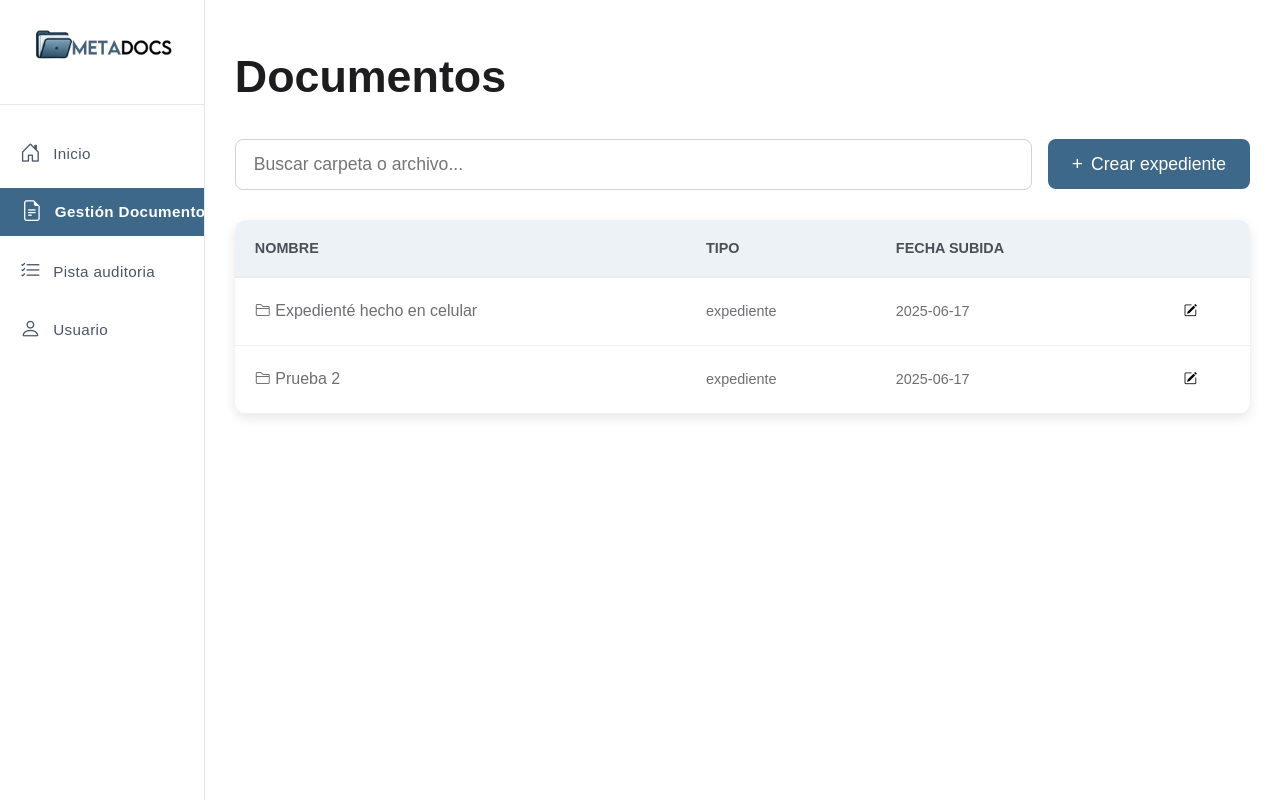
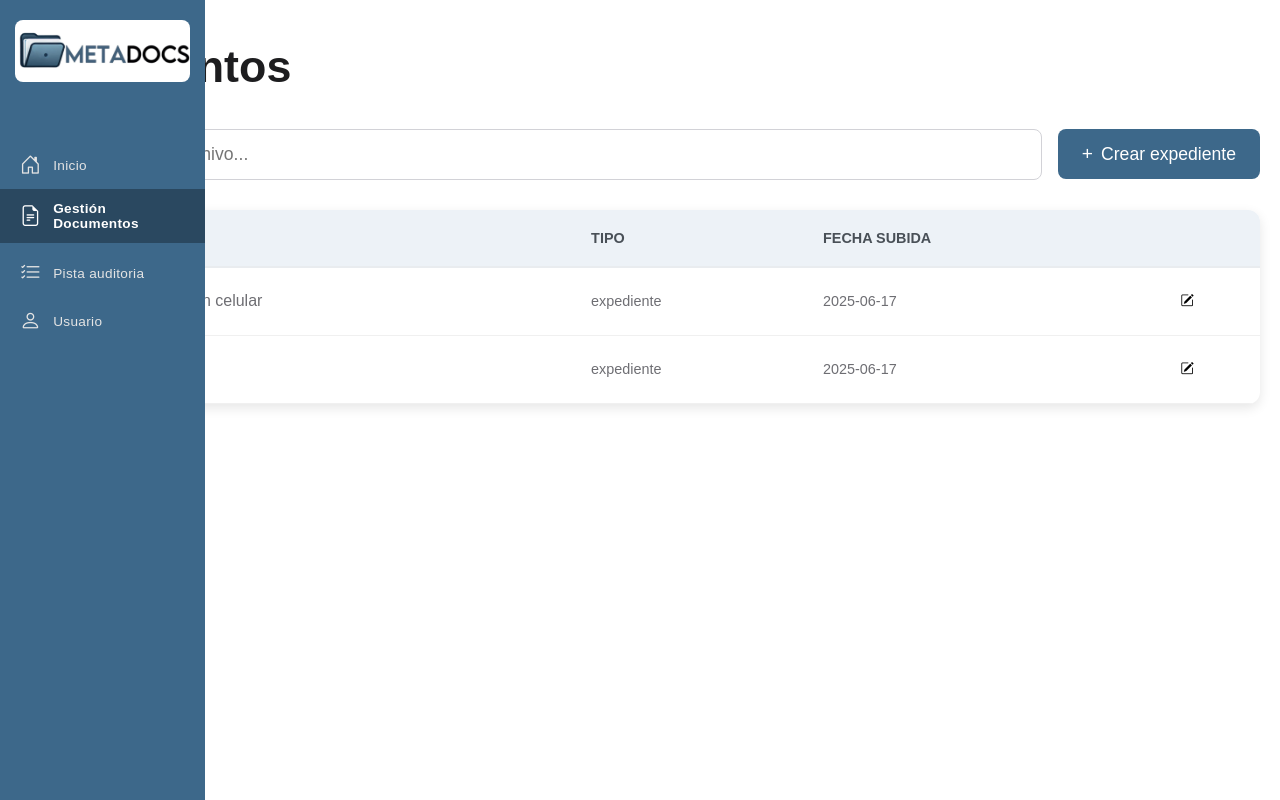
Before and after one commit to Jorwoods06/Metadocs_v2, a PHP site: page /metadocs_V2/app/vistas/auditor/archivos_auditor.php in a window 1280 px wide. Run offline with PHP 8.4, Linux system fonts and the light colour scheme; a user stored in the database is signed in; data comes from the database, SQL or seed files in the repository.

Commit message:
este commit suve el avance del menu lateral

```diff
--- a/app/vistas/admin/admin_reporte.php
+++ b/app/vistas/admin/admin_reporte.php
@@ -25,7 +25,7 @@ AutorizacionRol('administrador');
     <main id="cuerpo">
         <nav id="menu-lateral" class="menu-lateral">
             <figure id="img_menu">
-                <img src="../../../componentes/img/Imagen de WhatsApp 2025-05-01 a las 11.52.47_deffc20c.jpg" alt="imagen del menu lateral">
+                <img src="../../../componentes/img/image.png" alt="imagen del menu lateral">
             </figure>
             <ul>
                 <li>
--- a/app/vistas/admin/creacion_usuario.php
+++ b/app/vistas/admin/creacion_usuario.php
@@ -35,7 +35,7 @@ unset($_SESSION['correo_existente']);
     <main id="cuerpo">
         <nav id="menu-lateral" class="menu-lateral">
             <figure id="img_menu">
-                <img src="../../../componentes/img/Imagen de WhatsApp 2025-05-01 a las 11.52.47_deffc20c.jpg" alt="imagen del menu lateral" />
+                  <img src="../../../componentes/img/image.png" alt="imagen del menu lateral">
             </figure>
             <ul>
                 <li>
@@ -48,7 +48,7 @@ unset($_SESSION['correo_existente']);
                         <i class="bi bi-people"></i> Gestión Usuarios
                     </a>
                     <ul class="sub_menu gestion-submenu" id="sub_menu">
-                        <li><a href="../../vistas/admin/creacion_usuario.php"><i class="bi bi-person-plus"></i> Crear usuario</a></li>
+                        <li><a href="../../vistas/admin/creacion_usuario.php"><i class="bi bi-person-plus activo-submenu"></i> Crear usuario</a></li>
                         <li><a href="../admin/ver_usuarios.php"><i class="bi bi-eye"></i> Ver usuario</a></li>
                     </ul>
                 </li>
--- a/app/vistas/admin/panel_control.php
+++ b/app/vistas/admin/panel_control.php
@@ -26,7 +26,7 @@ AutorizacionRol('administrador');
     <main id="cuerpo">
         <nav id="menu-lateral" class="menu-lateral">
             <figure id="img_menu">
-                <img src="../../../componentes/img/Imagen de WhatsApp 2025-05-01 a las 11.52.47_deffc20c.jpg" alt="imagen del menu lateral">
+                  <img src="../../../componentes/img/image.png" alt="imagen del menu lateral">
             </figure>
             <ul>
                 <li>
--- a/app/vistas/admin/ver_usuarios.php
+++ b/app/vistas/admin/ver_usuarios.php
@@ -33,8 +33,8 @@ AutorizacionRol('administrador');
     <main id="cuerpo">
         <nav id="menu-lateral" class="menu-lateral">
             <figure id="img_menu">
-                <img src="../../../componentes/img/Imagen de WhatsApp 2025-05-01 a las 11.52.47_deffc20c.jpg" alt="imagen del menu lateral">
-            </figure>
+              <img src="../../../componentes/img/image.png" alt="imagen del menu lateral">
+        </figure>
             <ul>
 
                 <li>
--- a/componentes/css/admin/panel.css
+++ b/componentes/css/admin/panel.css
@@ -1,8 +1,8 @@
+/* Reset básico */
 * {
   box-sizing: border-box;
   margin: 0;
   padding: 0;
-    transition: all 0.7s;
 }
 
 html, body {
@@ -17,6 +17,7 @@
   width: 100%;
 }
 
+/* ===== HEADER ===== */
 #cabezote {
   display: flex;
   align-items: center;
@@ -34,18 +35,18 @@
   cursor: pointer;
 }
 
+/* ===== CONTENEDOR PRINCIPAL ===== */
 #cuerpo {
   display: flex;
   flex-direction: row;
   width: 100%;
   height: 100%;
-
 }
 
-  /* ===== NAVEGACIÓN LATERAL  ===== */
+/* ===== NAV LATERAL ===== */
 #menu-lateral {
-    background: #FFFFFF;
-    border-right: 1px solid #e2e8f0;
+  background-color: #3D688A;
+  color: #FFFFFF;
   position: fixed;
   top: 0;
   left: 0;
@@ -55,19 +56,19 @@
   height: 100vh;
   width: 65%;
   transform: translateX(-100%);
+  transition: transform 0.4s ease;
   flex-shrink: 0;
-
 }
 
 #img_menu {
   text-align: center;
   padding: 20px 15px 30px;
-    border-bottom: 1px solid #e2e8f0;
   margin-bottom: 25px;
 }
 
 #img_menu img {
-    width: 140px;
+  max-width: 100%;
+  height: auto;
   border-radius: 8px;
 }
 
@@ -75,75 +76,51 @@
   list-style: none;
   display: flex;
   flex-direction: column;
-    gap: 8px;
-    padding: 0;
+
 }
 
-
-  .gestion_usuario a, .gestion-usuarios a {
+/* Estilo base para enlaces */
+#menu-lateral li a,
+.gestion_usuario a,
+.gestion-usuarios a {
   position: relative;
   display: flex;
   align-items: center;
-    color: #4A5568;
+  color: #E4E4E4;
   text-decoration: none;
-    font-size: 1.1rem;
+  font-size: clamp(1rem, 2.5vw, 1.1rem);
   padding: 14px 20px;
   width: 100%;
-    margin-bottom: 4px;
+
   letter-spacing: 0.025em;
-
+  cursor: pointer;
+  transition: background 0.3s, color 0.3s;
 }
 
-  .gestion_usuario  a .bi, .gestion-usuarios  a .bi {
-    font-size: 1.3rem;
-    margin-right: 12px;
-  }
-
-  #menu-lateral li a {
-    display: flex;
-    align-items: center;
-    color: #4A5568;
-    text-decoration: none;
-    font-size: 1.1rem;
-    padding: 14px 20px;
-    width: 100%;
-    margin-bottom: 4px;
-    letter-spacing: 0.025em;
-
-  }
-
-  #menu-lateral li a .bi {
+#menu-lateral li a .bi,
+.gestion_usuario a .bi,
+.gestion-usuarios a .bi {
   font-size: 1.3rem;
   margin-right: 12px;
 }
 
 
-  #menu-lateral li:hover {
-    background-color: #f1f5f9;
+
+/* Ítem activo (ej. Reportes) */
+#menu-lateral a.activo {
+  background-color: #2A4860;
+  color: #FFFFFF;
+  font-weight: 600;
 }
 
-  #menu-lateral a.activo {
-    background-color: #3D688A;
-    white-space: nowrap;
-    color: #FFFFFF;
-    font-weight: 600;
-    padding-left: calc(1.62rem - 4.32px); /* Ajustado para coincidir con el nuevo padding */
-}
-
-#menu-lateral a.activo svg {
-    color: #ffffff;
-}
-
-
-
+/* ===== SUBMENÚS ===== */
 .sub_menu {
   max-height: 0;
   overflow: hidden;
-    transition: all 1s;
   display: flex;
   flex-direction: column;
   margin-top: 6px;
-    background-color: #f7fafc;
+  transition: max-height 0.5s ease;
 }
 
 .sub_menu.mostrar {
@@ -152,35 +129,34 @@
 }
 
 .sub_menu a {
+  position: relative;
+  font-size: clamp(0.9rem, 1.5vw, 1rem);
+  padding: 10px 5px;
+  margin-left: 15px;
+  color: #bcbcbc;
   display: flex;
   align-items: center;
-    color: #718096;
-    text-decoration: none;
-    font-size: 0.95rem;
-    padding: 10px 35px;
-    width: 100%;
-
-    margin-left: 15px;
+  transition: background 0.3s, color 0.3s;
 }
 
+.sub_menu a .bi {
+  font-size: 1.1rem;
+  margin-right: 10px;
+}
+
+/* Formulario dentro de submenú */
 .sub_menu form button {
+  background: transparent;
+  outline: none;
+  border: none;
+  font-size: clamp(0.9rem, 1.5vw, 1rem);
+  padding: 14px 20px;
+  width: 100%;
+  margin-left: 15px;
+  color: #E4E4E4;
   display: flex;
   align-items: center;
   cursor: pointer;
-    text-decoration: none;
-    font-size: 1.1em;
-    padding: 14px 20px;
-    width: 100%;
-    background: transparent;
-    outline: none;
-    border: none;
-    color: #4A5568;
-
-    margin-left: 15px;
-  }
-
-  .sub_menu form button i.bi{
-    font-size: 1.3rem;
 }
 
 .sub_menu form button .bi {
@@ -188,134 +164,100 @@
   margin-right: 10px;
 }
 
+.sub_menu li:hover {
+  background-color: transparent;
+}
+
+/* ===== NUEVA CLASE PARA ITEM SELECCIONADO ===== */
+
+.sub_menu a {
+  border-left: 2px solid #EDF2F7;
+
+}
 
 
-  .sub_menu a .bi {
-    font-size: 1.1rem;
-    margin-right: 10px;
+.activo-submenu {
+  border-left: 3px solid #3182CE; /* azul */
+  color: #FFFFFF !important;
+  font-weight: bold;
+  background-color: #2A4860; /* opcional para resaltar */
 }
 
-  .sub_menu li:hover {
-    background-color: #edf2f7;
-  }
 
-  /* opcion devolver */
+/* ===== BOTÓN VOLVER (solo en móvil) ===== */
 .solo_mobil a {
-    border-top: 1px solid #e2e8f0;
+  border-top: 1px solid #ccc;
   margin-top: 20px;
   padding-top: 20px;
-    color: #718096 !important;
+  color: #C0C0C0 !important;
 }
 
 .solo_mobil a .bi {
-    color: #718096 !important;
+  color: #C0C0C0 !important;
 }
 
 .solo_mobil a:hover {
-    background-color: #f1f5f9;
-    color: #4a5568 !important;
+  background-color: rgba(255, 255, 255, 0.1);
+  color: #ffffff !important;
 }
 
-  /* ===== FIN NAVEGACIÓN LATERAL ===== */
-
+/* ===== CONTENIDO PRINCIPAL ===== */
 #admin-contenido {
   padding: 20px;
   margin-top: 20px;
   width: 100%;
 }
 
+/* ===== TABLETAS ===== */
 @media screen and (min-width: 700px) and (max-width: 1023px) {
+  #menu-lateral {
+    width: 45%;
+  }
+
   #img_menu img {
     width: 160px;
-    }
-
-    #menu-lateral {
-      width: 45%;
   }
 
   #menu-lateral .bi {
     font-size: 2.5em;
   }
 
-    #menu-lateral li a {
-      font-size: 1.05rem;
-      padding: 16px 18px;
-    }
-
-
-
-    .sub_menu a {
-      font-size: 1rem;
-      padding: 12px 35px;
-    }
-
+  .sub_menu a,
   .sub_menu form button {
-      font-size: 1rem;
-
-    }
-
-    .sub_menu a .bi, .sub_menu form button .bi {
-      font-size: 1.2rem;
+    font-size: clamp(0.95rem, 2vw, 1.1rem);
   }
 }
 
+/* ===== ESCRITORIO ===== */
 @media screen and (min-width: 1024px) {
-
-    #cabezote{
+  #cabezote {
     display: none;
-    }
-
-    #img_menu img {
-      width: 140px;
   }
 
   #menu-lateral {
     width: 16%;
     transform: translateX(0) !important;
-
   }
 
-    #menu-lateral ul {
-      padding: 0;
-      gap: 6px;
-    }
 
-    #admin-contenido {
-      margin-left: 16%;
-      padding: 30px;
-
-
+  .sub_menu {
+    margin-left: 0;
   }
 
   #menu-lateral li #solo_mobil {
     display: none;
   }
 
-    #menu-lateral li a {
-      font-size: 0.95rem;
+  #menu-lateral li a,
+  .gestion_usuario a,
+  .gestion-usuarios a {
+    font-size: clamp(0.85rem, 1vw, 0.95rem);
     padding: 12px 20px;
   }
 
-    .gestion_usuario a, .gestion-usuarios a {
-      font-size: 0.95rem;
-      padding: 12px 20px;
-    }
-
-    .sub_menu {
-      margin-left: 0;
-    }
-
-    .sub_menu a {
-      font-size: 0.85rem;
+  .sub_menu a,
+  .sub_menu form button {
+    font-size: clamp(0.8rem, 1vw, 0.85rem);
     padding: 8px 35px;
   }
-
-    .sub_menu form button {
-      font-size: 0.85rem;
-      width: 100%;
 }
-
-    .sub_menu a .bi, .sub_menu form button .bi {
-      font-size: 1rem;
-    }
-  }
--- a/componentes/js/admin/panel.js
+++ b/componentes/js/admin/panel.js
@@ -3,7 +3,7 @@ document.addEventListener("DOMContentLoaded", function () {
     const menu_lateral = document.getElementById("menu-lateral");
     const boton_volver = document.getElementById("solo_mobil");
 
-    // Menús
+    // Submenús
     const mostrar_menu_usuarios = document.getElementById("gestion-usuarios");
     const submenu_usuarios = document.querySelector(".gestion-submenu");
 
@@ -53,4 +53,14 @@ document.addEventListener("DOMContentLoaded", function () {
             submenu_usuario.classList.toggle("mostrar");
         });
     }
+
+    // ===== EFECTO DE SELECCIÓN EN MENÚS =====
+    const enlaces_menu = document.querySelectorAll("#menu-lateral a");
+
+    enlaces_menu.forEach(enlace => {
+        enlace.addEventListener("click", function () {
+            enlaces_menu.forEach(e => e.classList.remove("selected"));
+            this.classList.add("selected");
+        });
+    });
 });
```
Also changed, not shown: componentes/css/admin/creacion_usuario.css (+74 -146 lines), componentes/img/image.png (added). Lines whose indentation alone changed are shown as unchanged.
